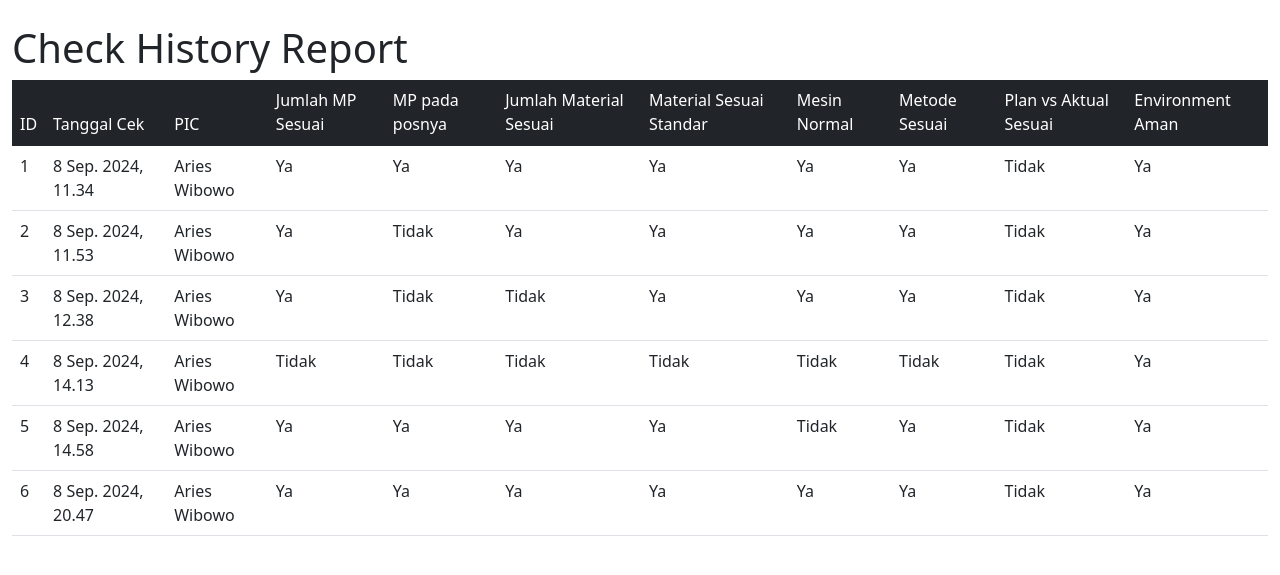
After one commit to criespy/PiketControl, a Django app: page /report/ in a window 1280 px wide. The commit adds this page. Shown: the top 575 px of the page. Run offline with Django 4.2, Linux system fonts and the light colour scheme; a user stored in the database is signed in; data comes from the database, SQL or seed files in the repository; both versions use the stored data as it was after the commit; some libraries are stand-ins or nearby versions.

Commit message:
Ditambahkan halaman report / histori pengecekan

```diff
--- a/CheckPointApp/urls.py
+++ b/CheckPointApp/urls.py
@@ -3,8 +3,8 @@ from . import views
 
 urlpatterns = [
     path('', views.CpInput.as_view(), name="CpInput"),
-    path('report', views.Report.as_view(), name="CpReport"),
-    path('login', views.PiketLoginView.as_view(), name="login"),
-    path('logout', views.PiketLogoutView.as_view(), name="logout"),
+    path('report/', views.Report.as_view(), name="CpReport"),
+    path('login/', views.PiketLoginView.as_view(), name="login"),
+    path('logout/', views.PiketLogoutView.as_view(), name="logout"),
     path('success/<int:pk>/', views.Success.as_view(), name="success"),
 ]
--- a/CheckPointApp/views.py
+++ b/CheckPointApp/views.py
@@ -31,3 +31,4 @@ class Success(DetailView):
 class Report(LoginRequiredMixin, ListView):
     login_url = 'login'
     model = CpInputModel
+    template_name = 'report.html'
--- a/PiketControl/settings.py
+++ b/PiketControl/settings.py
@@ -123,7 +123,7 @@ STATIC_URL = 'static/'
 
 DEFAULT_AUTO_FIELD = 'django.db.models.BigAutoField'
 
-STATIC_URL = 'static/'
+STATIC_URL = '/static/'
 STATIC_ROOT = os.path.join(BASE_DIR, 'static')
 
 SESSION_EXPIRE_AT_BROWSER_CLOSE = True
--- a/templates/login.html
+++ b/templates/login.html
@@ -42,7 +42,7 @@
             <form method="post" action="{% url 'login' %}" novalidate>
                 {% csrf_token %}
                 <img class="mb-4" src="{% static 'images/fln_logo_small.png' %}" alt="">
-                <h1 class="h3 mb-3 fw-normal">PT. Gugah Teknologi Bangsa </h1><br><h2>Check Point System</h2>
+                <h1 class="h3 mb-3 fw-normal">PT. Gugah Teknologi Bangsa </h1><br><h2>Check Point Tag System</h2>
 
                 <div class="form-floating">
                   <input type="email" class="form-control" id="id_username" placeholder="name@example.com" name="username">
--- /dev/null
+++ b/templates/report.html
@@ -0,0 +1,49 @@
+{% load static %}
+{% load tz %}
+<!DOCTYPE html>
+<html>
+    <head>
+        <meta charset="UTF-8">
+        <meta content='maximum-scale=1.0, initial-scale=1.0, width=device-width' name='viewport'>
+        <link rel="stylesheet" type="text/css" href="https://cdn.datatables.net/1.12.1/css/jquery.dataTables.min.css">
+        <link href="https://cdn.jsdelivr.net/npm/bootstrap@5.1.3/dist/css/bootstrap.min.css" rel="stylesheet" integrity="sha384-1BmE4kWBq78iYhFldvKuhfTAU6auU8tT94WrHftjDbrCEXSU1oBoqyl2QvZ6jIW3" crossorigin="anonymous">
+        <title>Sistem Check Point Tag</title>
+    </head>
+    <body class="py-4">
+        <div class="container-fluid">
+            <h1>Check History Report</h1>
+            <div class="table-fluid">
+                <table class="table">
+                    <thead class="table-dark">
+                        <td>ID</td>
+                        <td>Tanggal Cek</td>
+                        <td>PIC</td>
+                        <td>Jumlah MP Sesuai</td>
+                        <td>MP pada posnya</td>
+                        <td>Jumlah Material Sesuai</td>
+                        <td>Material Sesuai Standar</td>
+                        <td>Mesin Normal</td>
+                        <td>Metode Sesuai</td>
+                        <td>Plan vs Aktual Sesuai</td>
+                        <td>Environment Aman</td>
+                    </thead>
+                    <tbody>
+                        {% for cek in object_list %}
+                        <tr>
+                            <td>{{ cek.id }}</td>
+                            <td>{{ cek.tanggal_check }}</td>
+                            <td>{{ cek.person.first_name }} {{ cek.person.last_name }}</td>
+                            <td>{{ cek.mp_jumlah|yesno:"Ya,Tidak" }}</td>
+                            <td>{{ cek.mp_pos|yesno:"Ya,Tidak" }}</td>
+                            <td>{{ cek.material_jumlah|yesno:"Ya,Tidak" }}</td>
+                            <td>{{ cek.material_std|yesno:"Ya,Tidak" }}</td>
+                            <td>{{ cek.mesin_normal|yesno:"Ya,Tidak" }}</td>
+                            <td>{{ cek.metode_sesuai|yesno:"Ya,Tidak" }}</td>
+                            <td>{{ cek.plan_vs_actual|yesno:"Ya,Tidak" }}</td>
+                            <td>{{ cek.environment_aman|yesno:"Ya,Tidak" }}</td>
+                        </tr>
+                        {% endfor %}
+                    </tbody>
+                </table>
+        </div>
+    </body>
```
Also changed, not shown: db.sqlite3.
